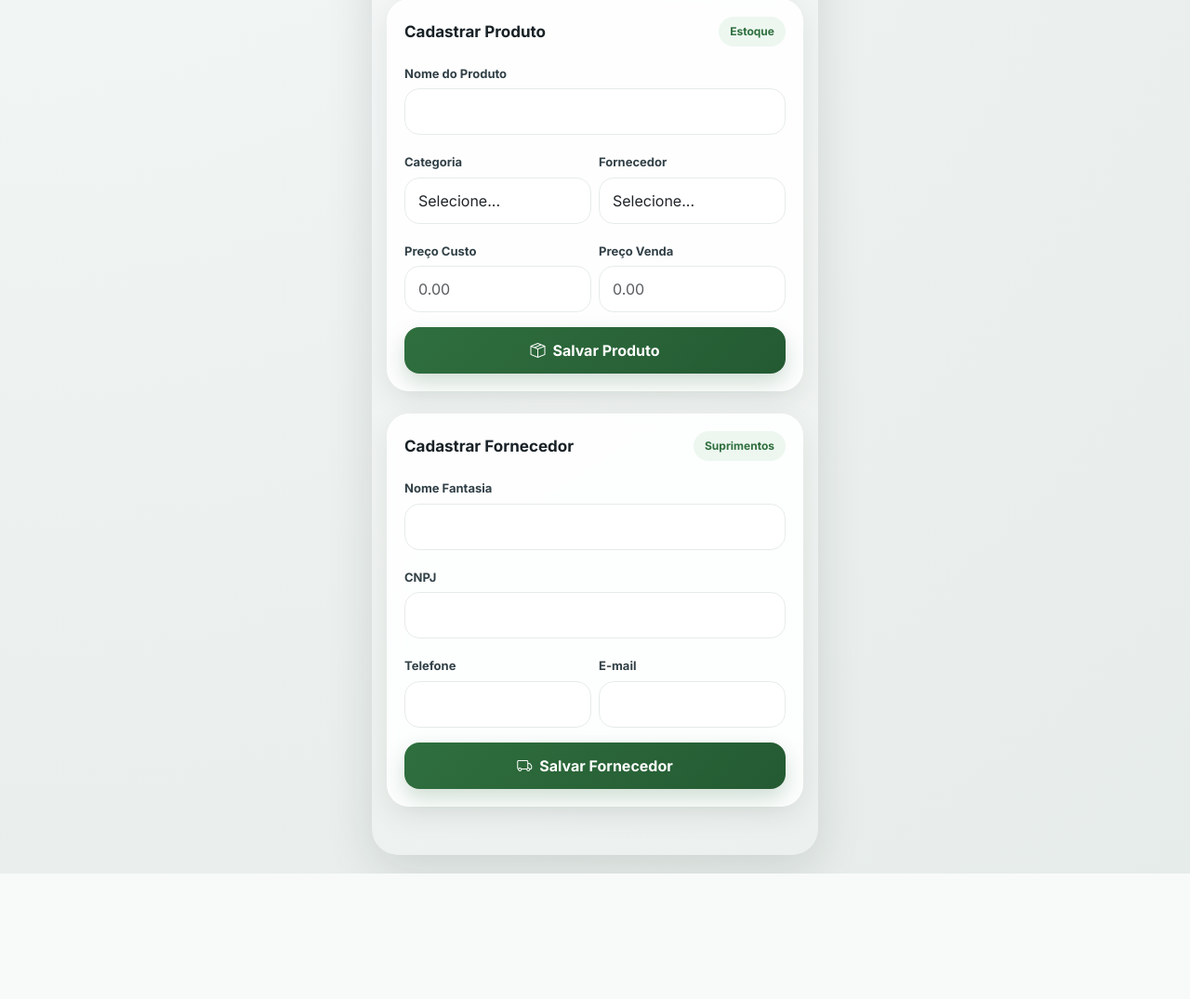
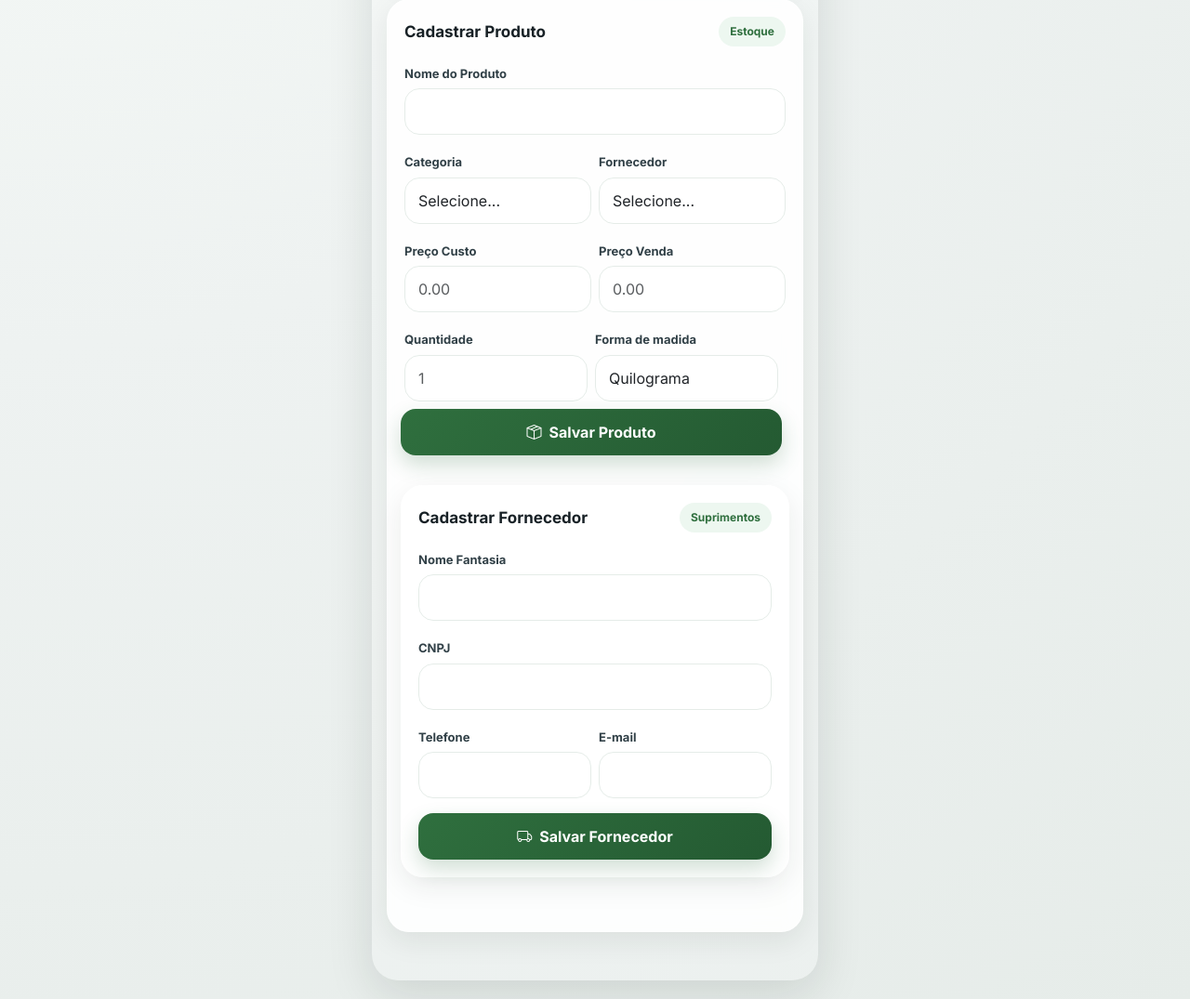
Before and after one commit to Na4ttan/SistemaDeGest-o-ReiAgro, a Django app: template core/templates/paginas/cadastro.html in a window 1280 px wide. Shown: the part 561-1636 px from the top of the page at 93% size. Before the commit the page ends 1501 px from the top, so only its background shows below. Run offline with Django 5.2, Linux system fonts and the light colour scheme; the template is opened without the code that fills it, so the values that code supplies are empty.

Commit message:
desenvolvendo a lógica no arquivo views.py para cadastrar os clientes, produtos e fornecedores no BD. Também foi necessário, editar os formulários no cadastro.html.

```diff
--- a/core/templates/paginas/cadastro.html
+++ b/core/templates/paginas/cadastro.html
@@ -82,6 +82,20 @@
                     <label for="preco_venda" class="form-label">Preço Venda</label>
                     <input type="text" class="form-control" id="preco_venda" name="preco_venda" placeholder="0.00">
                 </div>
+            <div class="row g-2 mb-4">
+                <div class="col-6">
+                    <label for="quantia" class="form-label"> Quantidade </label>
+                    <input type="number" class="form-control" id="quantia" name="quantia" placeholder="1">
+                </div>
+                <div class="col-6">
+                    <label for="unidade_medida" class="form-label"> Forma de madida </label>
+                    <select id="unidade_medida" class="form-select">
+                        <option value="KG" selected>Quilograma</option>
+                        <option value="unidade">Unidade</option>
+                        <option value="litro">Litro</option>
+                        <option value="metro">metro</option>
+                        <option value="pacote">Pacote</option>
+                    </select>
             </div>
 
             <button type="submit" class="btn btn-rei w-100">
```
Also changed, not shown: core/views.py (+32 -2 lines), db.sqlite3, 1 other file.
